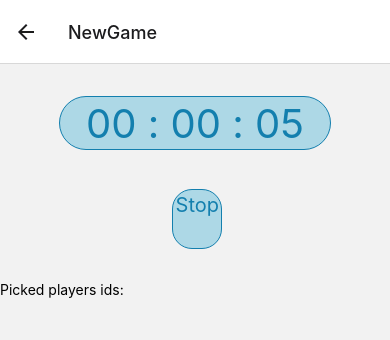
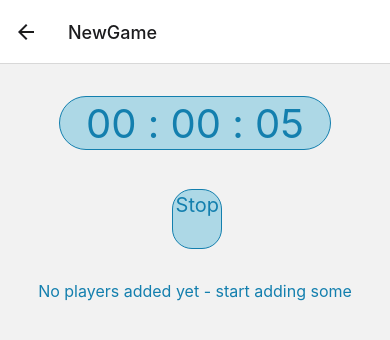
Before and after one commit to P-Brzezinski/project-albatros, a React Native app: screen /NewGame in a window 390 px wide. Shown: the top 340 px of the page. Built offline with nearby package versions, Linux system fonts and the light colour scheme.

Commit message:
Add PlayersQueue

```diff
--- /dev/null
+++ b/components/player/PlayerItem.js
@@ -0,0 +1,59 @@
+import { Pressable, StyleSheet, Text, View } from "react-native"
+import { GlobalStyles } from "../../constants/styles";
+
+const PlayerItem = ({playerNumber, playerName, playerColor}) => {
+    return (
+      <Pressable
+        android_ripple={{ color: GlobalStyles.colors.primaryRipple }}
+        style={({ pressed }) => [pressed && styles.buttonPressed, styles.list]}
+      >
+        <View style={[styles.row, styles.rowNumberSection]}>
+          <Text style={styles.number}>{playerNumber + 1}</Text>
+        </View>
+        <View style={[styles.row, styles.rowColorSection, {backgroundColor: playerColor}]}>
+        </View>
+        <View style={styles.rowPlayerSection}>
+          <Text style={styles.playerDetails}>{playerName}</Text>
+        </View>
+      </Pressable>
+    );
+}
+
+export default PlayerItem;
+
+const styles = StyleSheet.create({
+  buttonPressed: {
+    opacity: 0.5,
+  },
+  list: {
+    flexDirection: "row",
+    justifyContent: "center",
+    borderTopWidth: "2",
+    borderBottomWidth: "2",
+    borderColor: GlobalStyles.colors.primaryMedium,
+    padding: 16,
+    marginBottom: 12,
+  },
+  row: {
+    alignItems: "center",
+    justifyContent: "center",
+  },
+  rowNumberSection: {
+    width: "10%",
+  },
+  rowColorSection: {
+    width: "20%",
+    borderWidth: 1,
+    marginRight: 10,
+  },
+  rowPlayerSection: {
+    width: "70%",
+  },
+  number: {},
+  color: {
+    backgroundColor: "green",
+    height: 32,
+    width: 32,
+  },
+  playerDetails: {},
+});
--- /dev/null
+++ b/components/player/PlayersQueue.js
@@ -0,0 +1,57 @@
+import { useContext } from "react";
+import { Text, View, StyleSheet, FlatList } from "react-native";
+import { GlobalStyles } from "../../constants/styles";
+import { PLAYERS_DUMMY_DATA } from "../../data/data";
+import { PLAYER_COLORS } from "../../constants/player-colors";
+import { PickedPlayersContext } from "../../store/picked-players-context";
+import PlayerItem from "./PlayerItem";
+
+const PlayersQueue = () => {
+  const ctx = useContext(PickedPlayersContext);
+  const players = PLAYERS_DUMMY_DATA.filter((player) =>
+    ctx.pickedPlayersIds.includes(player.id)
+  ).map((player, index) => {
+    return { ...player, color: PLAYER_COLORS[index] };
+  });
+
+  if (!players || players.length === 0) {
+    return (
+      <View style={styles.fallbackContainer}>
+        <Text style={styles.fallbackText}>
+          No players added yet - start adding some
+        </Text>
+      </View>
+    );
+  }
+
+  return (
+    <FlatList
+      style={styles.list}
+      data={players}
+      keyExtractor={(item) => item.id}
+      renderItem={({ item, index }) => (
+        <PlayerItem
+          playerNumber={index}
+          playerName={item.name}
+          playerColor={item.color}
+        />
+      )}
+    />
+  );
+};
+
+export default PlayersQueue;
+
+const styles = StyleSheet.create({
+  list: {
+    margin: 24,
+  },
+  fallbackContainer: {
+    justifyContent: "center",
+    alignItems: "center",
+  },
+  fallbackText: {
+    fontSize: 16,
+    color: GlobalStyles.colors.primaryMedium,
+  },
+});
--- /dev/null
+++ b/constants/player-colors.js
@@ -0,0 +1 @@
+export const PLAYER_COLORS = ["green", "red", "blue", "yellow", "brown", "pink"];
--- a/models/player.js
+++ b/models/player.js
@@ -1,7 +1,8 @@
 class Player {
-  constructor(id, name) {
+  constructor(id, name, color = null) {
     this.id = id;
     this.name = name;
+    this.color = color;
   }
 }
 
--- a/screens/NewGame.js
+++ b/screens/NewGame.js
@@ -1,15 +1,12 @@
-import { useContext } from "react";
-import { Text, View } from "react-native"
+import { View } from "react-native"
+import PlayersQueue from "../components/Player/PlayersQueue";
 import Stopwatch from "../components/UI/Stopwatch";
-import { PickedPlayersContext } from "../store/picked-players-context";
 
 const NewGame = () => {
-  const ctx = useContext(PickedPlayersContext);
-
   return (
     <View>
       <Stopwatch />
-      <Text>Picked players ids: {ctx.pickedPlayersIds}</Text>
+      <PlayersQueue />
     </View>
   );
 };
```
